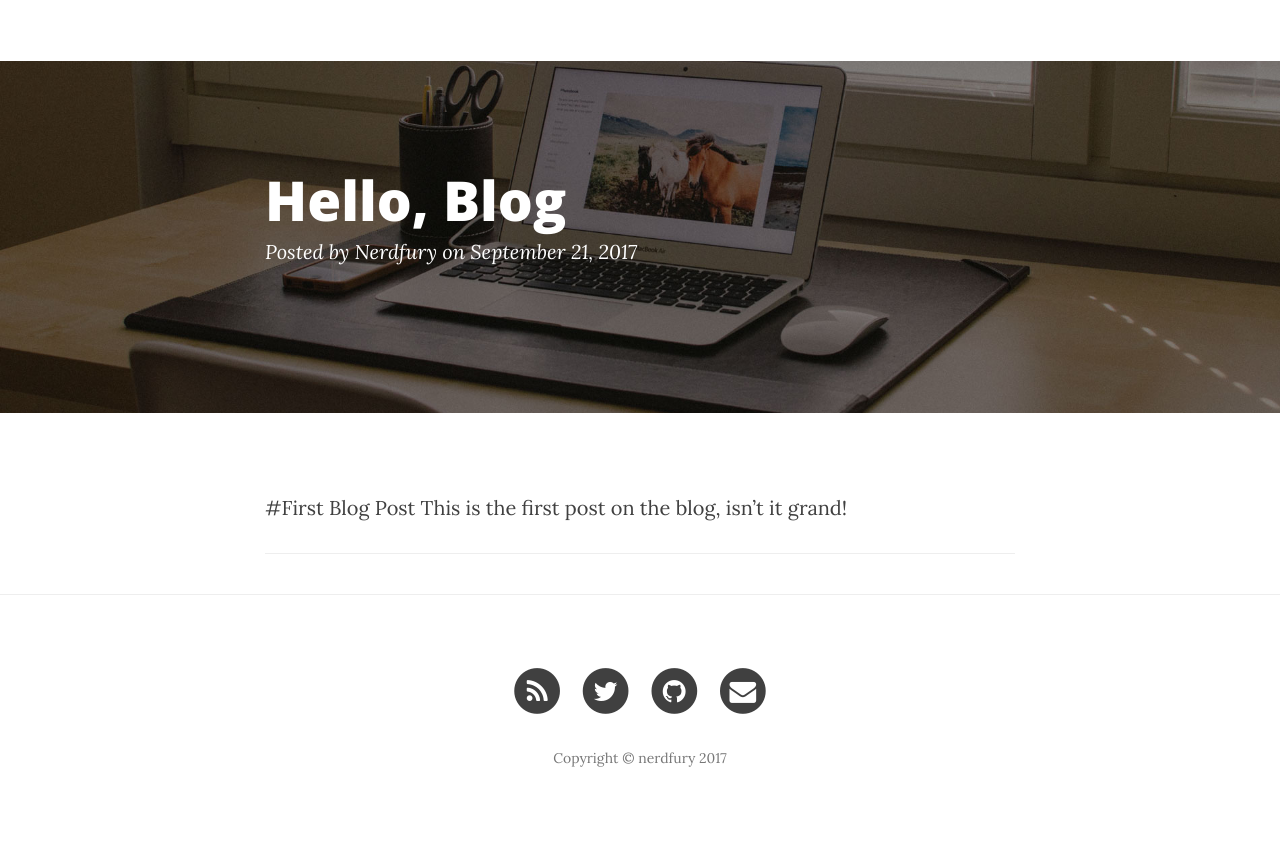
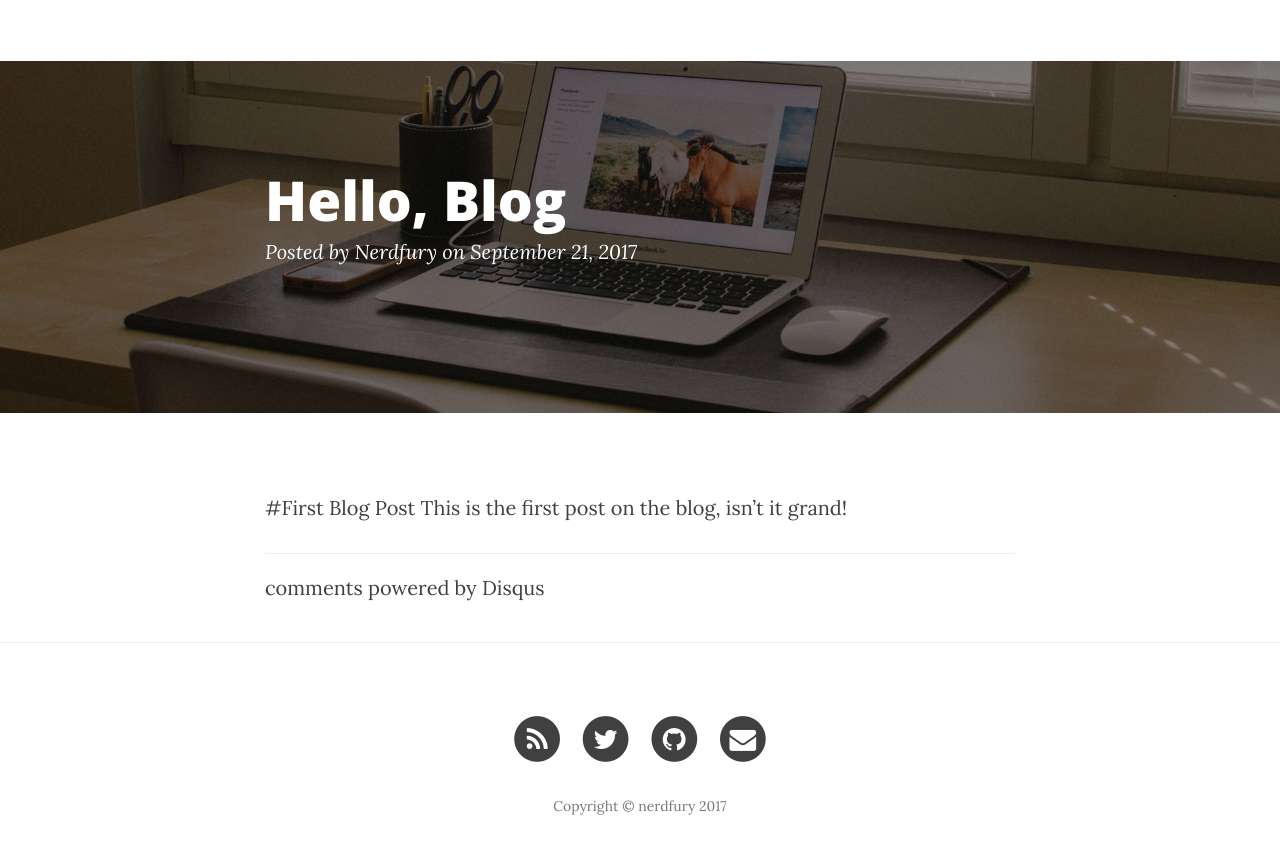
Before and after one commit to mrb0nj/nerdfury.github.io, a Jekyll site: the page built from _posts/2017-09-21-welcome.md, in a window 1280 px wide. Shown: the top 854 px of the page. Built offline with Jekyll 4.4.1, drawn with Linux system fonts in a browser that asks for light colours; nearby versions of some CDN libraries; comment, search, counter and statistics services are not loaded; some of the changed lines change nothing that is shown.

Commit message:
Adding Disqus comments

```diff
--- a/_config.yml
+++ b/_config.yml
@@ -7,6 +7,7 @@
 twitter_username: iamnerdfury
 github_username: nerdfury
 email_username: nerdfury@fivedegrees.co.uk
+disqus_username: iamnerdfury
 
 google_tracking_id: "UA-39636175-2"
 
--- /dev/null
+++ b/_includes/disqus.html
@@ -0,0 +1,16 @@
+{% if site.disqus_username %}
+<div id="disqus_thread"></div>
+    <script type="text/javascript">
+        /* * * CONFIGURATION VARIABLES: EDIT BEFORE PASTING INTO YOUR WEBPAGE * * */
+        var disqus_shortname = 'jmcglone'; // required: replace example with your forum shortname
+
+	        /* * * DON'T EDIT BELOW THIS LINE * * */
+	        (function() {
+			            var dsq = document.createElement('script'); dsq.type = 'text/javascript'; dsq.async = true;
+				                dsq.src = '//' + disqus_shortname + '.disqus.com/embed.js';
+						            (document.getElementsByTagName('head')[0] || document.getElementsByTagName('body')[0]).appendChild(dsq);
+							            })();
+    </script>
+        <noscript>Please enable JavaScript to view the <a href="http://disqus.com/?ref_noscript">comments powered by Disqus.</a></noscript>
+	    <a href="http://disqus.com" class="dsq-brlink">comments powered by <span class="logo-disqus">Disqus</span></a>
+{% endif %}
--- a/_layouts/post.html
+++ b/_layouts/post.html
@@ -29,6 +29,10 @@
 
                 <hr>
 
+		<div class="comments">
+			{% include disqus.html %}
+		</div>
+
                 <ul class="pager">
                     {% if page.previous.url %}
                     <li class="previous">
```
